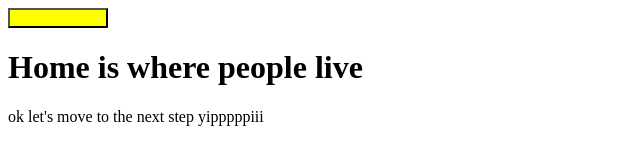
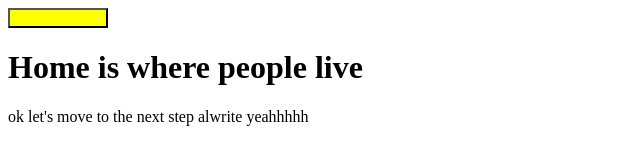
Before and after one commit to N-Adeodatus/web, a plain HTML site: page index.html in a window 1280 px wide. Shown: the full height of the page, 0-640 px from the left. Drawn offline with Linux system fonts and the light colour scheme; no server answers.

Commit message:
html file changed

```diff
--- a/index.html
+++ b/index.html
@@ -10,7 +10,7 @@
     <body>
         <button id="but"></button>
         <h1 id="halo"></h1>
-        <div id="here">ok let's move to the next step yipppppiii</div>
+        <div id="here">ok let's move to the next step alwrite yeahhhhh</div>
 
         <script type="module" src="index.js"></script>
     </body>
```
